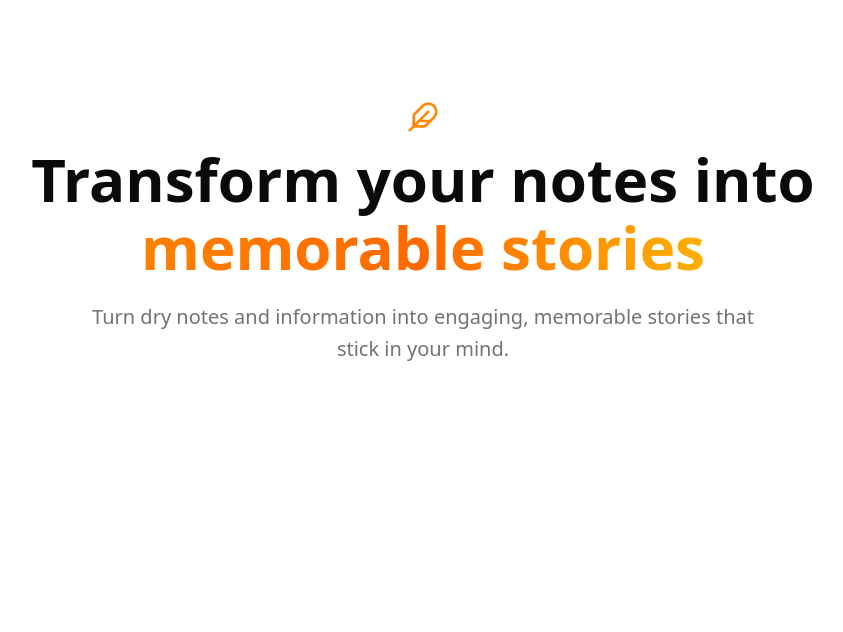
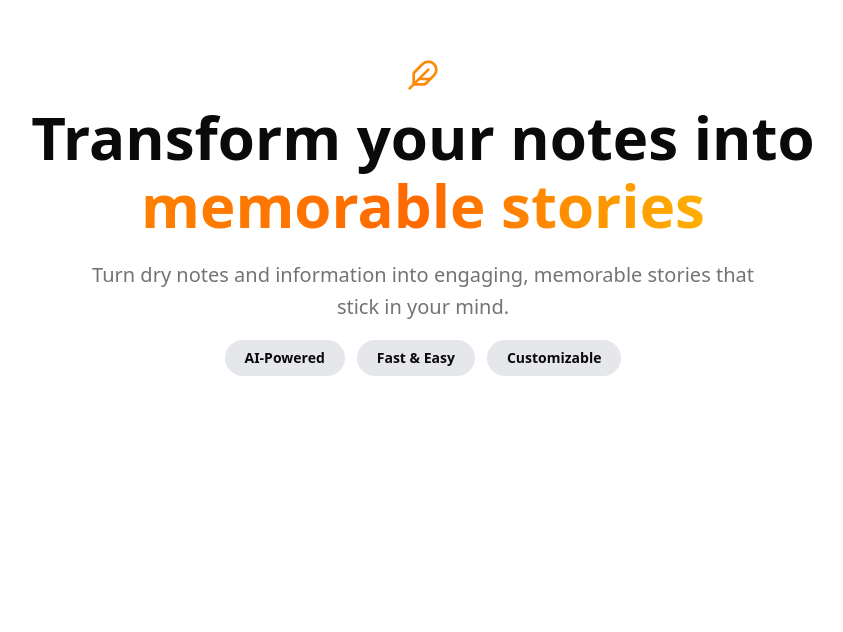
Before and after one commit to bhaskrr/loreverse, a Next.js app: page / in a window 1280 px wide. Shown: the part 167-799 px from the top of the page, without its empty margins (217-1060 px from the left). Built offline with nearby package versions, Linux system fonts and the light colour scheme.

Commit message:
added feature pills to hero section

```diff
--- a/src/components/Hero.tsx
+++ b/src/components/Hero.tsx
@@ -1,6 +1,7 @@
 import { Feather } from 'lucide-react';
 
 export const HeroSection = () => {
+  const features = ["AI-Powered", "Fast & Easy", "Customizable"];
   return (
     <section className="min-h-screen flex items-center text-center py-10 px-6">
       <div className="max-w-4xl mx-auto">
@@ -18,6 +19,13 @@ export const HeroSection = () => {
         <p className="text-xl text-muted-foreground max-w-2xl mx-auto leading-relaxed">
           Turn dry notes and information into engaging, memorable stories that stick in your mind.
         </p>
+
+        {/* Feature Highlights */}
+        <div className="mt-4 flex flex-wrap justify-center gap-3 text-sm mb-8">
+          {features.map((feature, index) => (
+            <span key={index} className="bg-gray-200 font-semibold px-5 py-2 rounded-full">{feature}</span>
+          ))}
+        </div>
       </div>
     </section>
   );
```
